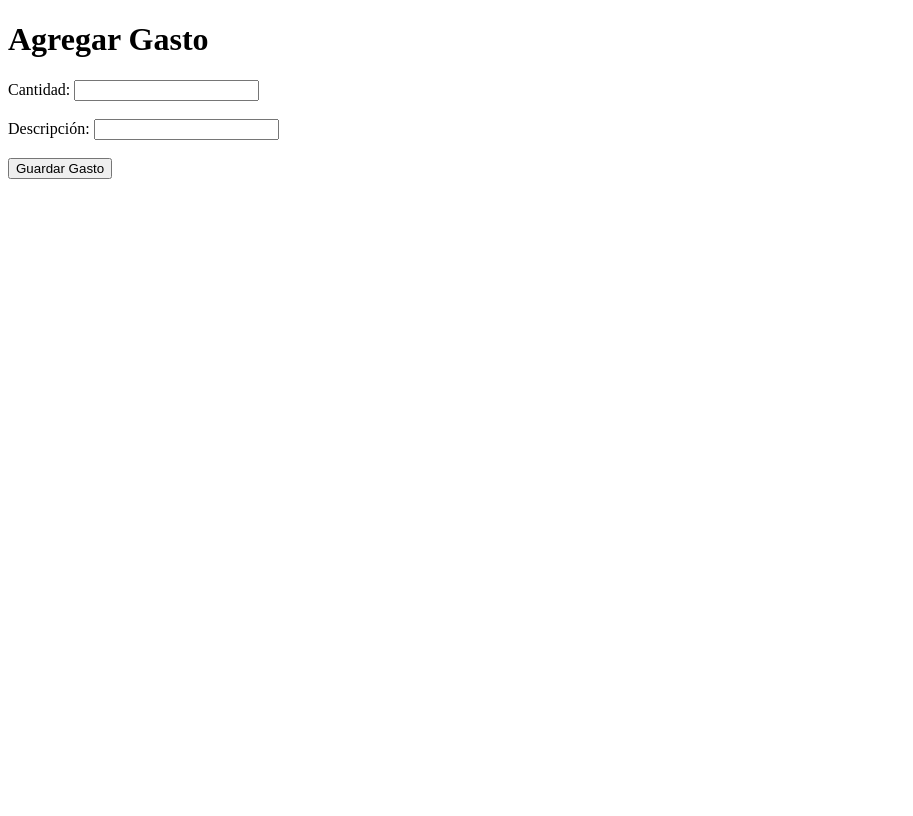
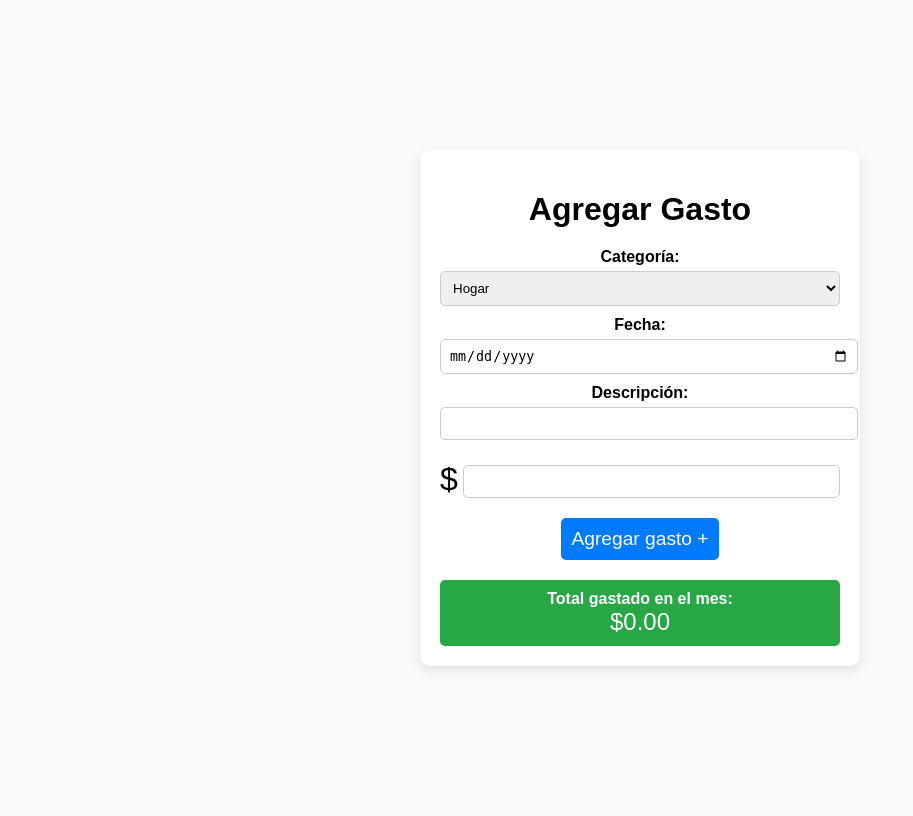
Before and after one commit to Naimerith/GestorFinanzas, a Flask app: template templates/agregar.html in a window 1280 px wide. Shown: the whole page, without its empty margins (0-913 px from the left). Before the commit the page ends 179 px from the top, so only its background shows below. Run offline with Flask 3, Linux system fonts and the light colour scheme; the template is opened without the code that fills it, so the values that code supplies are empty.

Commit message:
Estilos al agregar datos

```diff
--- a/templates/agregar.html
+++ b/templates/agregar.html
@@ -4,17 +4,112 @@
     <meta charset="UTF-8" />
     <meta name="viewport" content="width=device-width, initial-scale=1.0" />
     <title>Agregar Gasto</title>
-  </head>
+    <!-- Enlace a Bootstrap -->
+    <link rel="stylesheet" href="{{ url_for('static', filename='css/styles.css') }}" />
+    <style>
+      body {
+        font-family: Arial, sans-serif;
+        background-color: #f8f9fa;
+        display: flex;
+        justify-content: center;
+        align-items: center;
+        height: 100vh;
+      }
+      .container {
+        background: white;
+        padding: 20px;
+        border-radius: 10px;
+        box-shadow: 0 4px 10px rgba(0, 0, 0, 0.1);
+        width: 400px;
+        text-align: center;
+      }
+      h1 {
+        margin-bottom: 20px;
+      }
+      .gasto-form label {
+        display: block;
+        margin-top: 10px;
+        font-weight: bold;
+      }
+      .gasto-form input, .gasto-form select {
+        width: 100%;
+        padding: 8px;
+        margin-top: 5px;
+        border: 1px solid #ccc;
+        border-radius: 5px;
+      }
+      .cantidad-container {
+        display: flex;
+        justify-content: center;
+        align-items: center;
+        font-size: 2rem;
+        margin: 20px 0;
+      }
+      .cantidad-container span {
+        margin-right: 5px;
+      }
+      .btn-agregar {
+        background-color: #007bff;
+        color: white;
+        padding: 10px;
+        border: none;
+        border-radius: 5px;
+        cursor: pointer;
+        font-size: 1.2rem;
+      }
+      .btn-agregar:hover {
+        background-color: #0056b3;
+      }
+      .total-gastado {
+        margin-top: 20px;
+        padding: 10px;
+        background-color: #28a745;
+        color: white;
+        border-radius: 5px;
+      }
+      .total-gastado p {
+        margin: 0;
+        font-weight: bold;
+      }
+      .total-gastado span {
+        font-size: 1.5rem;
+      }
+    </style>
   <body>
-    <h1>Agregar Gasto</h1>
-    <form method="POST">
-      <label for="cantidad">Cantidad:</label>
-      <input type="number" name="cantidad" id="cantidad" step="0.01" required />
-      <br /><br />
-      <label for="descripcion">Descripción:</label>
-      <input type="text" name="descripcion" id="descripcion" required />
-      <br /><br />
-      <button type="submit">Guardar Gasto</button>
-    </form>
+    <div class="container">
+      <h1>Agregar Gasto</h1>
+      <form method="POST" class="gasto-form">
+        <label for="categoria">Categoría:</label>
+        <select name="categoria" id="categoria">
+          <option value="hogar">Hogar</option>
+          <option value="transporte">Transporte</option>
+          <option value="alimentacion">Alimentación</option>
+        </select>
+
+        <label for="fecha">Fecha:</label>
+        <input type="date" name="fecha" id="fecha" required />
+
+        <label for="descripcion">Descripción:</label>
+        <input type="text" name="descripcion" id="descripcion" required />
+
+        <div class="cantidad-container">
+          <span>$</span>
+          <input
+            type="number"
+            name="cantidad"
+            id="cantidad"
+            step="0.01"
+            required
+          />
+        </div>
+
+        <button type="submit" class="btn-agregar">Agregar gasto +</button>
+      </form>
+
+      <div class="total-gastado">
+        <p>Total gastado en el mes:</p>
+        <span>$0.00</span>
+      </div>
+    </div>
   </body>
 </html>
```
Also changed, not shown: finanzas.db.
